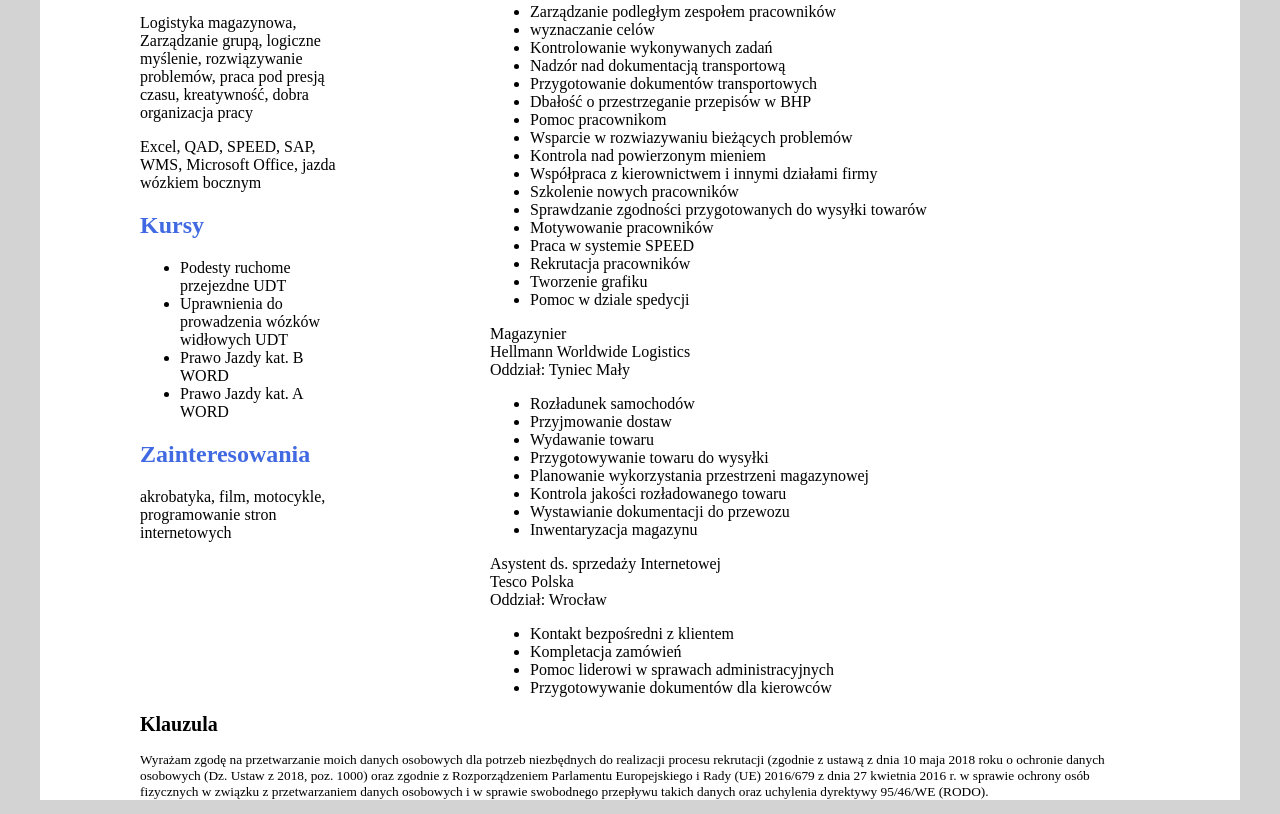
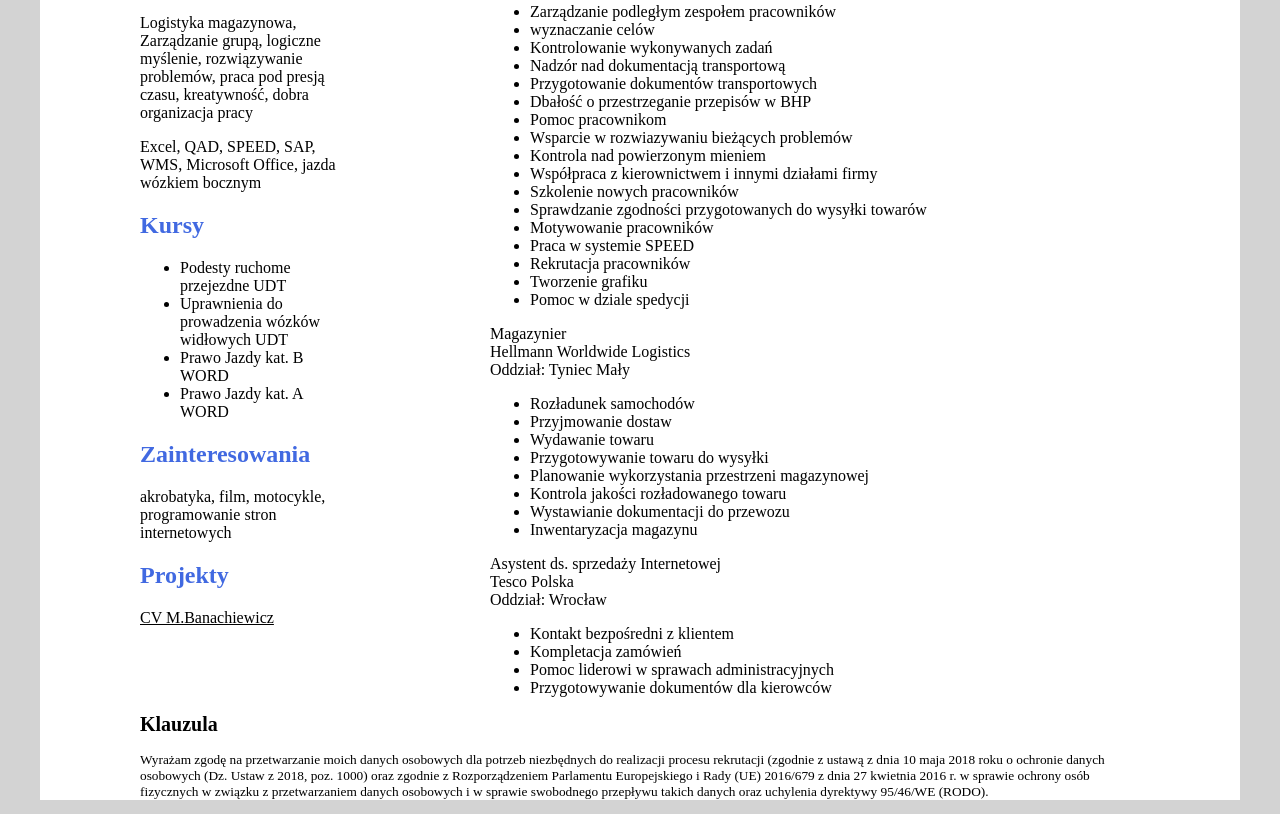
Before and after one commit to kamilmateusiak/CV, a plain HTML site: page index.html in a window 1280 px wide. Shown: the part 634-1448 px from the top of the page. Drawn offline with Linux system fonts and the light colour scheme.

Commit message:
Second commit CV

```diff
--- a/CSS/style.css
+++ b/CSS/style.css
@@ -43,7 +43,8 @@ body {
 #language,
 #skills,
 #courses,
-#hobbies{
+#hobbies,
+#projekty{
     color: royalblue;
 }
 #clause{
@@ -52,3 +53,7 @@ body {
 #footer{
     color: rgb(0, 0, 0);
 }
+a{
+    color: black;
+
+}
--- a/index.html
+++ b/index.html
@@ -132,6 +132,8 @@
         motocykle,
         programowanie stron internetowych
       </p>
+      <h2 id="projekty">Projekty</h2>
+        <a target="_blank" href="https://banachiewicz.github.io/CV-test/">CV M.Banachiewicz</a>
     </div>
     <div id="footer">
       <footer>
```
